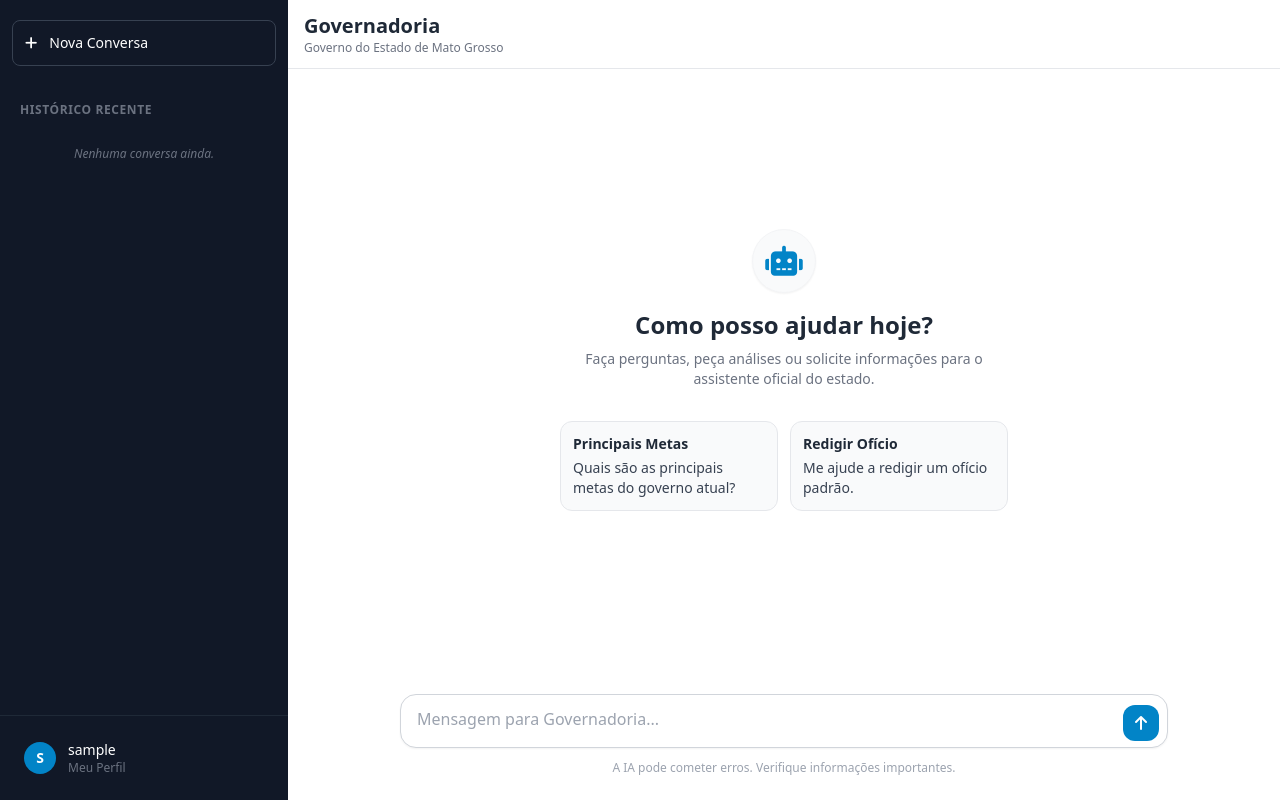
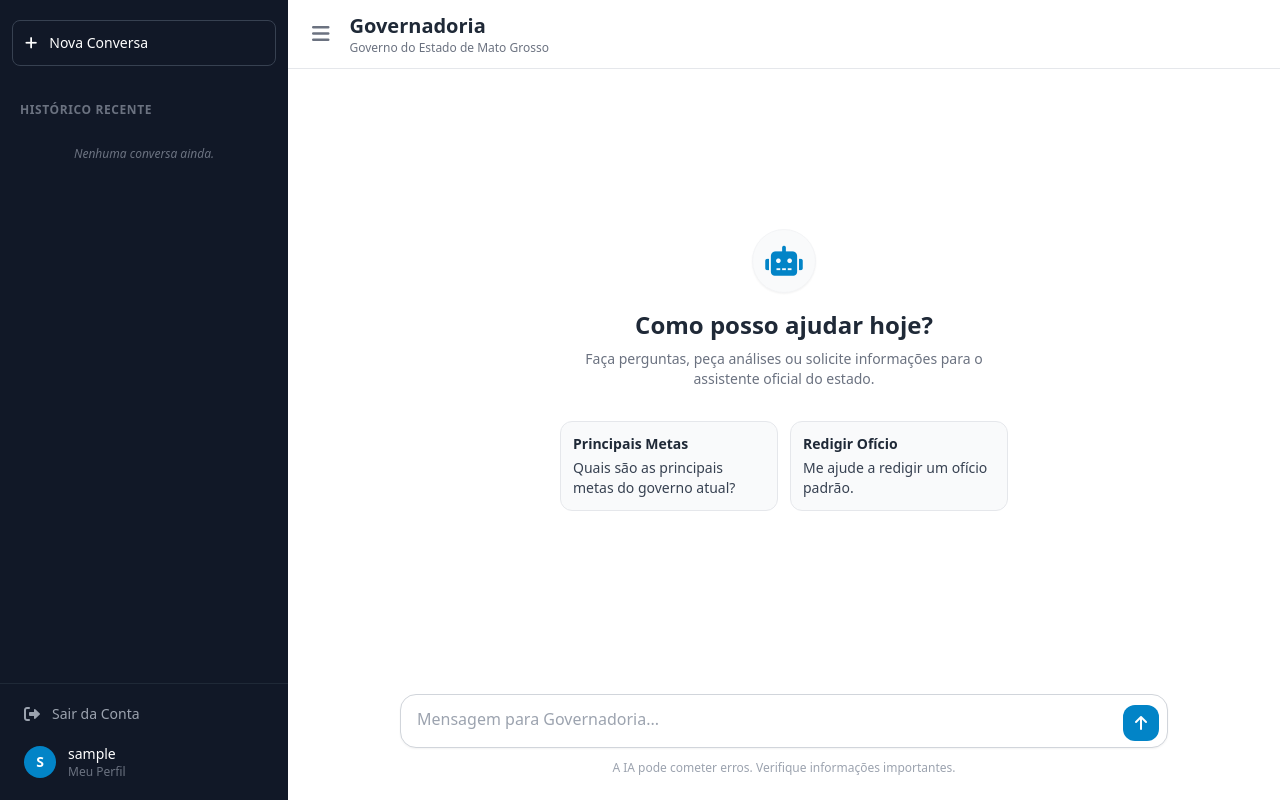
Before and after one commit to G45P4R82/django-ui-chat, a Django app: page / in a window 1280 px wide. Run offline with Django 4.2, Linux system fonts and the light colour scheme; the visitor is signed in with stand-in values (Sample User, id 1); data that the repository does not hold is empty; some libraries are stand-ins or nearby versions.

Commit message:
feat: use bot response to generate conversation title and improve sidebar toggle

```diff
--- a/chatbot/views.py
+++ b/chatbot/views.py
@@ -10,11 +10,11 @@ from .models import Chat, Conversation
 
 from django.utils import timezone
 
-def ask_gemini_title(message):
+def ask_gemini_title(bot_response):
     try:
         api_key = os.environ.get("GEMINI_API_KEY_2") or os.environ.get("GEMINI_API_KEY_3")
         client = genai.Client(api_key=api_key)
-        prompt = f"Crie um título muito curto (máximo 4 palavras) que resuma esta mensagem: '{message}'"
+        prompt = f"Crie um título muito curto (máximo 4 palavras) que resuma este texto: '{bot_response}'"
         response = client.models.generate_content(
             model='gemini-2.5-flash',
             contents=prompt,
@@ -55,6 +55,9 @@ def chatbot(request, conversation_id=None):
         message = request.POST.get('message')
         conv_id = request.POST.get('conversation_id')
 
+        # Gera a resposta do bot primeiro
+        response = ask_gemini(message)
+
         if conv_id:
             try:
                 conversation = Conversation.objects.get(id=conv_id, user=request.user)
@@ -63,11 +66,10 @@ def chatbot(request, conversation_id=None):
             except Conversation.DoesNotExist:
                 return JsonResponse({'error': 'Conversation not found'}, status=404)
         else:
-            title = ask_gemini_title(message)
+            # Gera o título usando a resposta do bot
+            title = ask_gemini_title(response)
             conversation = Conversation(user=request.user, title=title)
             conversation.save()
-
-        response = ask_gemini(message)
 
         chat = Chat(user=request.user, conversation=conversation, message=message, response=response, created_at=timezone.now())
         chat.save()
--- a/templates/chatbot.html
+++ b/templates/chatbot.html
@@ -58,8 +58,12 @@
     </div>
 
     <!-- Perfil Rodapé -->
-    <div class="border-t border-gray-800 p-3">
-      <a href="{% url 'profile' %}" class="flex items-center gap-3 w-full hover:bg-gray-800 rounded-lg px-3 py-3 transition-colors group">
+    <div class="border-t border-gray-800 p-3 flex flex-col gap-1">
+      <a href="{% url 'logout' %}" class="flex items-center gap-3 w-full hover:bg-gray-800 text-gray-400 hover:text-red-400 rounded-lg px-3 py-2 transition-colors">
+        <i class="fa-solid fa-sign-out-alt w-4 text-center"></i>
+        <span class="text-sm font-medium">Sair da Conta</span>
+      </a>
+      <a href="{% url 'profile' %}" class="flex items-center gap-3 w-full hover:bg-gray-800 rounded-lg px-3 py-2 transition-colors group">
         <div class="w-8 h-8 rounded-full bg-brand-600 text-white flex items-center justify-center text-sm font-bold">
           {{ user.username|make_list|first|upper }}
         </div>
@@ -80,7 +84,7 @@
     <!-- Header Principal -->
     <header class="bg-white border-b border-gray-200 px-4 py-3 flex justify-between items-center z-10">
       <div class="flex items-center gap-3">
-        <button onclick="toggleSidebar()" class="md:hidden text-gray-500 hover:text-gray-700 p-2 rounded-md hover:bg-gray-100">
+        <button onclick="toggleSidebar()" title="Alternar Menu" class="text-gray-500 hover:text-gray-700 p-2 rounded-md hover:bg-gray-100 transition-colors">
           <i class="fa-solid fa-bars text-xl"></i>
         </button>
         <div class="w-8 h-8 md:hidden bg-brand-600 rounded-full flex items-center justify-center text-white text-sm shadow-sm">
@@ -179,12 +183,22 @@
     const sidebar = document.getElementById('sidebar');
     const overlay = document.getElementById('sidebar-overlay');
 
-    if (sidebar.classList.contains('-translate-x-full')) {
-      sidebar.classList.remove('-translate-x-full');
-      overlay.classList.remove('hidden');
+    if (window.innerWidth < 768) {
+      // Comportamento Mobile
+      if (sidebar.classList.contains('-translate-x-full')) {
+        sidebar.classList.remove('-translate-x-full');
+        overlay.classList.remove('hidden');
+      } else {
+        sidebar.classList.add('-translate-x-full');
+        overlay.classList.add('hidden');
+      }
     } else {
-      sidebar.classList.add('-translate-x-full');
-      overlay.classList.add('hidden');
+      // Comportamento Desktop
+      if (sidebar.classList.contains('md:-ml-72')) {
+        sidebar.classList.remove('md:-ml-72');
+      } else {
+        sidebar.classList.add('md:-ml-72');
+      }
     }
   }
 
```
